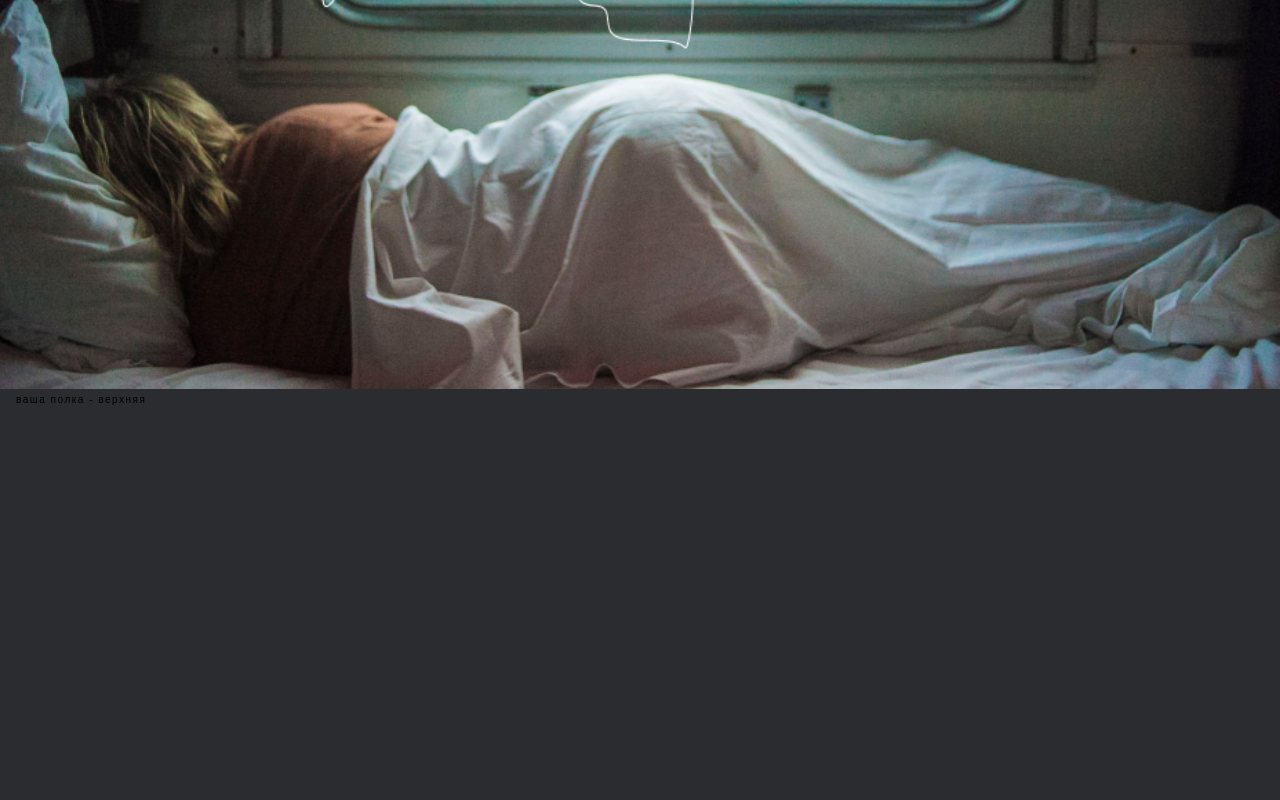
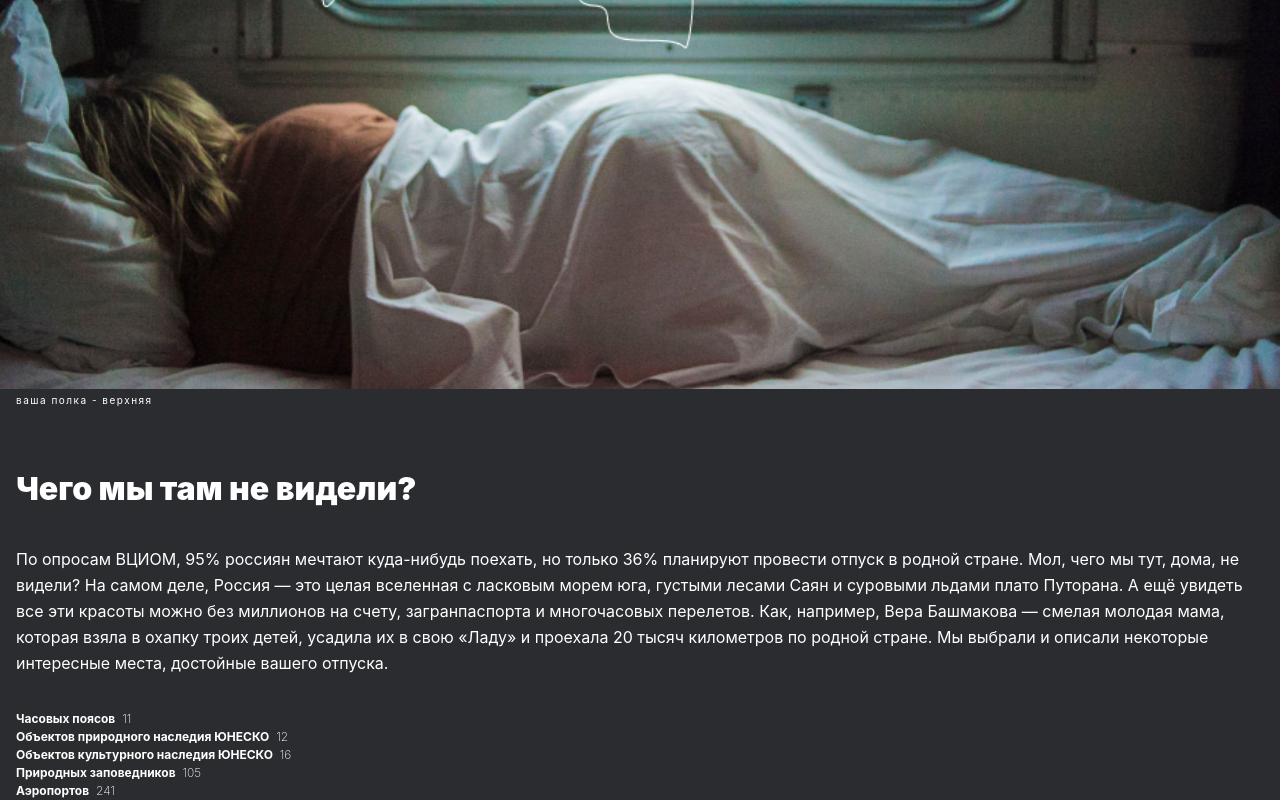
Before and after one commit to Rat-Magician/russia-travel, a plain HTML site: page index.html in a window 1280 px wide. Shown: the part 637-1437 px from the top of the page. Before the commit the page ends 1044 px from the top, so only its background shows below. Drawn offline with Linux system fonts and the light colour scheme.

Commit message:
intro added

```diff
--- a/assets/styles/styles.css
+++ b/assets/styles/styles.css
@@ -1,7 +1,7 @@
 @import "variables.css";
 @font-face {
-  font-family: "Enter Sansman", sans-serif;
-  src: url("../fonts/enter-sansman.ttf") format("truetype"), url("../fonts/enter-sansman.woff") format("truetype");
+  font-family: "Inter", sans-serif;
+  src: url("../fonts/Inter-Regular.ttf") format("truetype"), url("../fonts/Inter-Regular.woff") format("truetype");
   font-style: normal;
 }
 
@@ -11,9 +11,9 @@
 }
 
 body {
-  background-color: var(--bg-color);
-  color: var(--font-color);
-  font-family: "Enter Sansman", sans-serif;
+  background-color: var(--gray-2);
+  color: var(--white-1);
+  font-family: "Inter", sans-serif;
 }
 
 header {
@@ -46,6 +46,7 @@ header {
 }
 
 .travel-header {
+  font-weight: 900;
   padding-top: 48px;
   font-size: 40px;
   line-height: 44px;
@@ -70,3 +71,30 @@ header {
   font-size: 10px;
   letter-spacing: 1.5px;
 }
+
+.intro-title {
+  font-weight: 900;
+  line-height: 35px;
+  font-size: 32px;
+  text-align: left;
+  padding: 64px 16px 0 16px;
+}
+
+.intro-text {
+font-size: 16px;
+line-height: 26px;
+padding: 40px 16px 0 16px;
+}
+
+.intro-list{
+  font-size: 12px;
+  font-weight: bold;
+  line-height: 18px;
+  padding: 34px 16px 0 16px;
+  list-style: none;
+}
+
+.intro-data {
+  padding-left: 4px;
+  font-weight: 200;
+}
--- a/assets/styles/variables.css
+++ b/assets/styles/variables.css
@@ -1,5 +1,5 @@
 :root {
-  --bg-color: #2a2c2f;
+  --gray-2: #2a2c2f;
   --white-1: #fff;
   --gray-1: #aaaaaa;
 }
--- a/index.html
+++ b/index.html
@@ -1,12 +1,14 @@
 <!DOCTYPE html>
 <html lang="ru">
+
 <head>
     <meta charset="UTF-8">
     <meta http-equiv="X-UA-Compatible" content="IE=edge">
-    <meta name="viewport" content="width=device-width, initial-scale=1.0">
+    <meta name="viewport" content="wilih=device-wilih, initial-scale=1.0">
     <link rel="stylesheet" href="assets/styles/styles.css">
     <title>Путешествия по России</title>
 </head>
+
 <body>
     <header>
         <img src="assets/images/russia-logo.svg" alt="Здесь лого" class="logo-mobile">
@@ -24,6 +26,54 @@
             <figcaption class="photo-description">ваша полка - верхняя</figcaption>
         </figure>
     </section>
+
+    <article class="intro">
+        <h2 class="intro-title">Чего мы там не видели?</h2>
+        <p class="intro-text">
+            По опросам ВЦИОМ, 95% россиян мечтают куда-нибудь поехать,
+            но только 36% планируют провести отпуск в родной стране.
+            Мол, чего мы тут, дома, не видели?
+            На самом деле, Россия — это целая вселенная с ласковым морем юга,
+            густыми лесами Саян и суровыми льдами плато Путорана.
+            А ещё увидеть все эти красоты можно без миллионов на счету,
+            загранпаспорта и многочасовых перелетов.
+            Как, например, Вера Башмакова — смелая молодая мама,
+            которая взяла в охапку троих детей, усадила их в свою «Ладу»
+            и проехала 20 тысяч километров по родной стране.
+            Мы выбрали и описали некоторые интересные места,
+            достойные вашего отпуска.
+        </p>
+
+        <ul class="intro-list">
+            <li>
+                Часовых поясов
+                <span class="intro-data">11</span>
+            </li>
+
+
+            <li>
+                Объектов природного наследия ЮНЕСКО
+                <span class="intro-data">12</span>
+            </li>
+
+
+            <li>
+                Объектов культурного наследия ЮНЕСКО
+                <span class="intro-data">16</span>
+            </li>
+
+
+            <li>
+                Природных заповедников
+                <span class="intro-data">105</span>
+            </li>
+
+            <li>
+                Аэропортов
+                <span class="intro-data">241</span>
+            </li>
+        </ul>
+    </article>
 </body>
 
 </html>
```
Also changed, not shown: assets/fonts/Inter-Regular.ttf (added), assets/fonts/Inter-Regular.woff (added), assets/fonts/Inter-Regular.woff2 (added), assets/fonts/enter-sansman.bold.ttf (deleted), assets/fonts/enter-sansman.ttf (deleted), assets/fonts/enter-sansman.woff (deleted).
